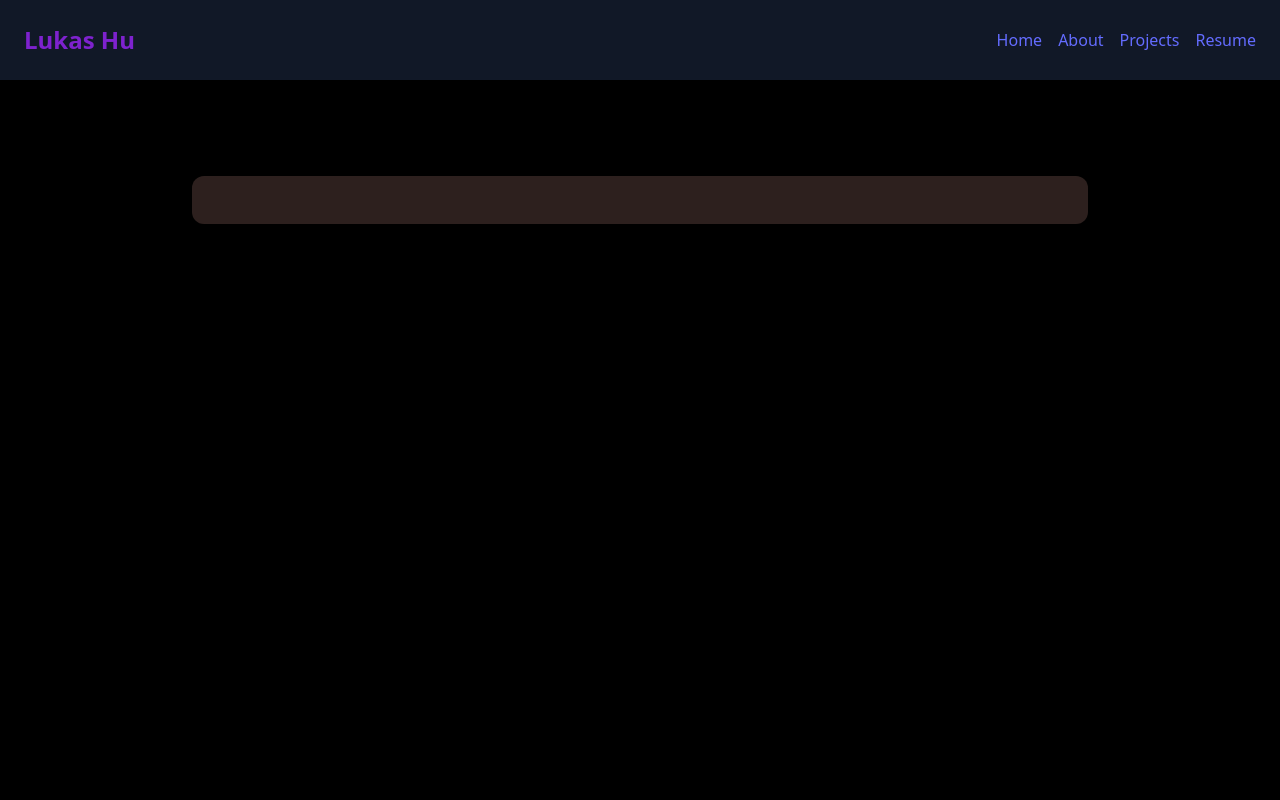
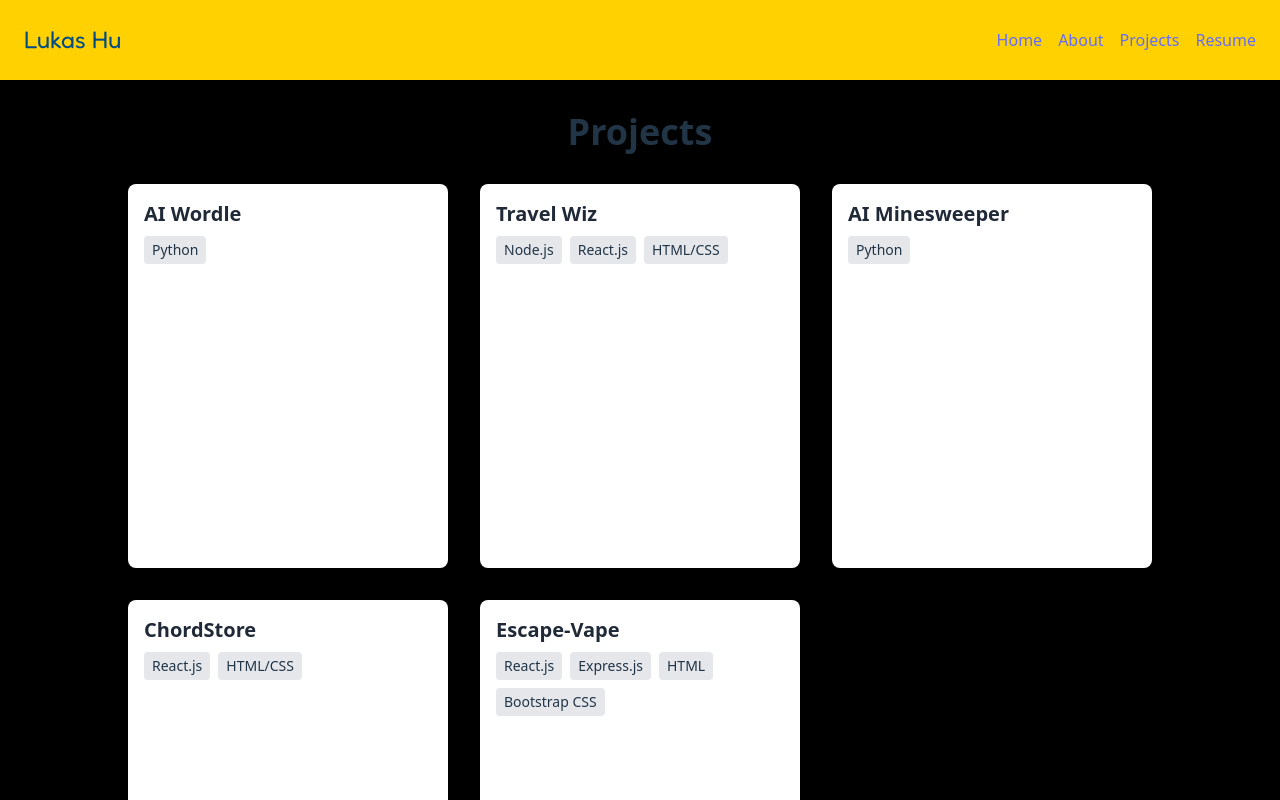
Before and after one commit to Lukas-L-Hu/Lukas-L-Hu.github.io, a React (Vite) app: page /Projects in a window 1280 px wide. Built offline with nearby package versions, Linux system fonts and the light colour scheme.

Commit message:
Made the project component have the ability to flip to reveal info about project

```diff
--- a/src/components/Navbar.jsx
+++ b/src/components/Navbar.jsx
@@ -2,8 +2,8 @@ import { Link } from 'react-router-dom';
 
 export default function Navbar() {
   return (
-    <nav className="flex justify-between items-center p-6 bg-gray-900 text-white shadow-md max-w-full overflow-hidden">
-      <div className="text-2xl font-bold text-purple-700">Lukas Hu</div>
+    <nav className="flex justify-between items-center p-6 bg-[#FFD100] text-white shadow-md max-w-full overflow-hidden">
+      <div className="text-2xl font-fredoka text-[#004B87]">Lukas Hu</div>
       <div className="space-x-4">
         <Link to="/">Home</Link>
         <Link to="/About">About</Link>
--- a/src/components/Project.jsx
+++ b/src/components/Project.jsx
@@ -1,5 +1,43 @@
-export default function Project() {
-    return (
-        <div></div>
-    )
+import { useState } from "react";
+
+export default function ProjectCard({ title, description, imageUrl, techStack }) {
+  const [isFlipped, setIsFlipped] = useState(false);
+
+  return (
+    <div
+      className="flip-card w-80 h-96"
+      onClick={() => setIsFlipped(!isFlipped)}
+    >
+      <div className={`flip-inner ${isFlipped ? "flipped" : ""}`}>
+        <div className="flip-front bg-white shadow-lg rounded-lg p-4">
+          {imageUrl && (
+            <img
+              src={imageUrl}
+              alt={title}
+              className="w-full h-36 object-cover rounded mb-4"
+            />
+          )}
+          <h2 className="text-xl font-bold text-gray-800 mb-2">{title}</h2>
+          {techStack && (
+            <ul className="flex flex-wrap gap-2">
+              {techStack.map((tech, index) => (
+                <li
+                  key={index}
+                  className="bg-gray-200 text-sm px-2 py-1 rounded"
+                >
+                  {tech}
+                </li>
+              ))}
+            </ul>
+          )}
+        </div>
+
+        {/* Back */}
+        <div className="flip-back bg-gray-100 shadow-lg rounded-lg p-4">
+          <h2 className="text-xl font-bold text-gray-800 mb-2">About</h2>
+          <p className="text-gray-700">{description}</p>
+        </div>
+      </div>
+    </div>
+  );
 }
--- a/src/components/Projects.jsx
+++ b/src/components/Projects.jsx
@@ -1,11 +1,17 @@
-import TextArea from "./TextArea";
 import Project from "./Project";
 
-export default function Projects({text}) {
+export default function Projects({ ription, imageUrl, techStack, repoLink, liveLink }) {
     return (
         <>
-        <div>
-            <TextArea text="har"/>
+        <div className="flex flex-col items-center px-4">
+            <h1 className="text-4xl font-bold my-8 text-center">Projects</h1>
+            <div className="grid grid-cols-1 sm:grid-cols-2 lg:grid-cols-3 gap-8 px-4">
+            <Project title="AI Wordle" techStack={["Python"]}/>
+            <Project title="Travel Wiz" techStack={["Node.js", "React.js", "HTML/CSS"]}/>
+            <Project title="AI Minesweeper" techStack={["Python"]}/>
+            <Project title="ChordStore" techStack={["React.js", "HTML/CSS"]}/>
+            <Project title="Escape-Vape" techStack={["React.js", "Express.js", "HTML", "Bootstrap CSS"]}/>
+            </div>
         </div>
         </>
     )
--- a/src/components/TextArea.jsx
+++ b/src/components/TextArea.jsx
@@ -3,10 +3,10 @@ export default function TextArea({ heading, children }) {
     <div className="education-section my-12">
       <div className="flex flex-col items-center justify-center text-center">
         <div className="heading-img-div mb-4">{/* optional image */}</div>
-        <h1 className="text-4xl font-bold text-[#5d2a42]">{heading}</h1>
+        <h1 className="text-4xl font-fredoka text-[#5d2a42]">{heading}</h1>
       </div>
 
-      <div className="mt-8 p-6 rounded-xl shadow-lg bg-[rgba(226,159,149,0.2)] max-w-4xl mx-auto text-[#5d2a42]">
+      <div className="mt-8 p-6 rounded-xl shadow-lg bg-[#f4e2d8] max-w-4xl mx-auto text-[#5d2a42]">
         {typeof children === "string" ? (
           <div className="whitespace-pre-wrap bg-white p-6 rounded-md shadow-md text-gray-900">
             {children}
--- a/src/index.css
+++ b/src/index.css
@@ -82,3 +82,33 @@ button:focus-visible {
     background-color: #f9f9f9;
   }
 }
+
+.flip-card {
+  perspective: 1000px;
+  cursor: pointer;
+}
+
+.flip-inner {
+  position: relative;
+  width: 100%;
+  height: 100%;
+  transition: transform 0.6s;
+  transform-style: preserve-3d;
+}
+
+.flip-inner.flipped {
+  transform: rotateY(180deg);
+}
+
+.flip-front,
+.flip-back {
+  position: absolute;
+  width: 100%;
+  height: 100%;
+  backface-visibility: hidden;
+  border-radius: 0.5rem; /* Matches Tailwind rounded-lg */
+}
+
+.flip-back {
+  transform: rotateY(180deg);
+}
```
Also changed, not shown: src/components/About.jsx (+29 -19 lines).
